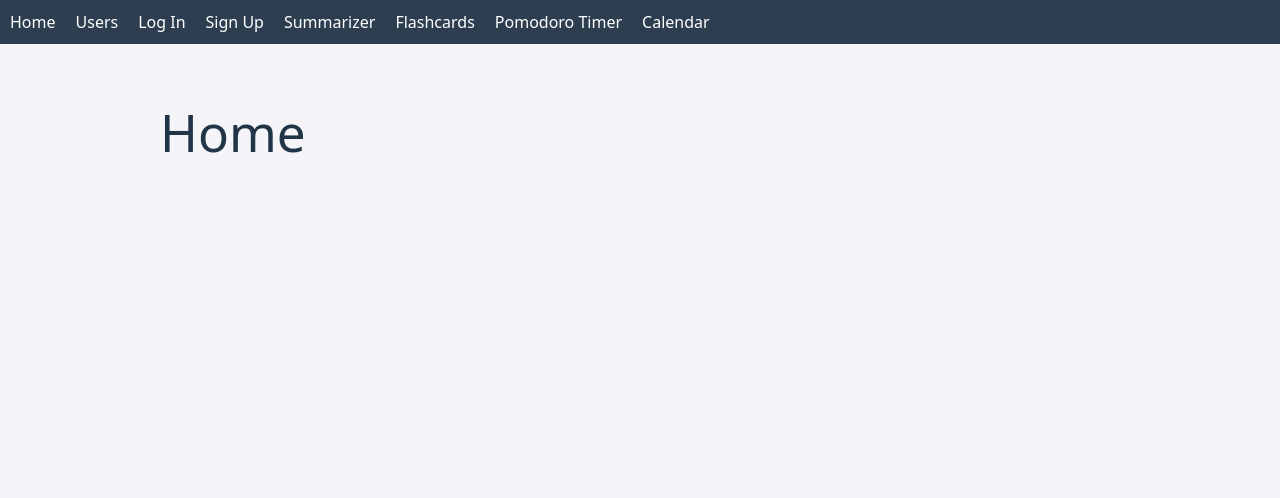
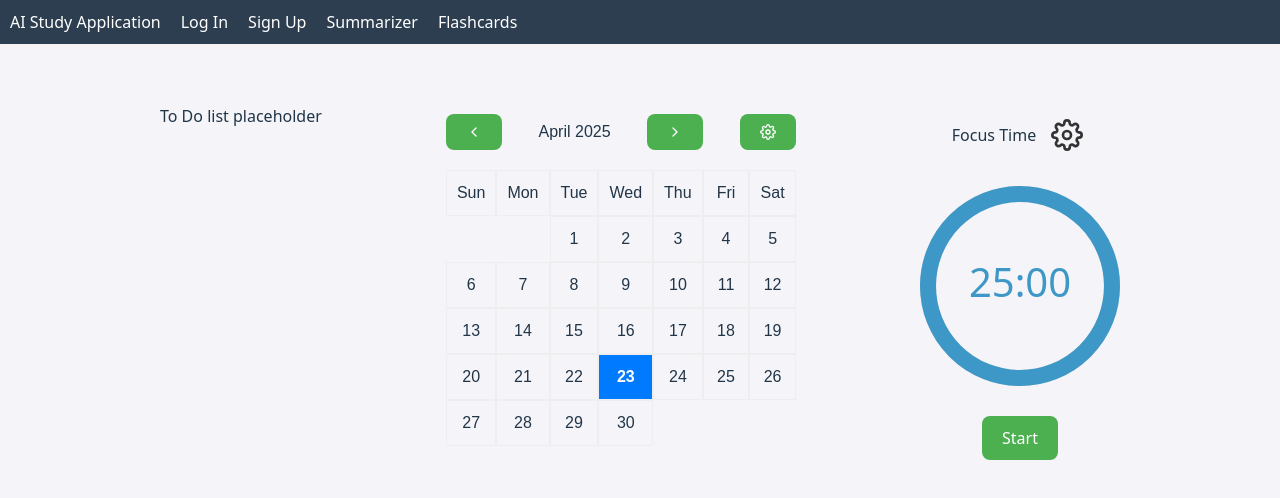
Before and after one commit to anajaneska/AI-Study-Application, a React (Vite) app in the folder Frontend/ai-study-app/: page / in a window 1280 px wide. Shown: the top 498 px of the page. Built offline with nearby package versions, Linux system fonts and the light colour scheme.

Commit message:
basic download functionality

```diff
--- a/Frontend/ai-study-app/src/App.jsx
+++ b/Frontend/ai-study-app/src/App.jsx
@@ -14,10 +14,7 @@ function App() {
     <Router>
       <nav className="navbar">
         <Link to="/" className="nav-link">
-          Home
-        </Link>
-        <Link to="/users" className="nav-link">
-          Users
+          AI Study Application
         </Link>
         <Link to="/logIn" className="nav-link">
           Log In
@@ -30,12 +27,6 @@ function App() {
         </Link>
         <Link to="/Flashcards" className="nav-link">
           Flashcards
-        </Link>
-        <Link to="/Pomodoro" className="nav-link">
-          Pomodoro Timer
-        </Link>
-        <Link to="/Calendar" className="nav-link">
-          Calendar
         </Link>
       </nav>
 
--- a/Frontend/ai-study-app/src/components/FileUpload.jsx
+++ b/Frontend/ai-study-app/src/components/FileUpload.jsx
@@ -5,6 +5,7 @@ import axios from 'axios';
 function FileUpload() {
     const [file, setFile] = useState(null);
     const [summary, setSummary] = useState('');
+    const [downloadLink, setDownloadLink] = useState(''); // Add state for the download link
     const [error, setError] = useState('');
 
     const handleFileChange = (e) => {
@@ -19,11 +20,15 @@ function FileUpload() {
             const response = await axios.post("http://localhost:8080/api/summarize/upload", formData, {
                 headers: { "Content-Type": "multipart/form-data" }
             });
+            // Set the summary if available
             setSummary(response.data.summary);
+            // Set the download link returned by the backend
+            setDownloadLink(response.data.downloadUrl);
             setError('');
         } catch (err) {
             setError("Error uploading file. Please try again.");
             setSummary('');
+            setDownloadLink(''); // Clear download link on error
         }
     };
 
@@ -32,7 +37,16 @@ function FileUpload() {
             <h2>Upload a PDF to Summarize</h2>
             <input type="file" accept="application/pdf" onChange={handleFileChange} />
             <button onClick={handleUpload}>Upload</button>
+
             {summary && <div><h3>Summary:</h3><p>{summary}</p></div>}
+            {downloadLink && (
+                <div>
+                    <h3>Download Summary:</h3>
+                    <a href={`http://localhost:8080${downloadLink}`} target="_blank" rel="noopener noreferrer">
+                        Click here to download your summary
+                    </a>
+                </div>
+            )}
             {error && <p style={{ color: "red" }}>{error}</p>}
         </div>
     );
--- a/Frontend/ai-study-app/src/pages/Home.jsx
+++ b/Frontend/ai-study-app/src/pages/Home.jsx
@@ -1,7 +1,15 @@
+import PomodoroTimer from './PomodoroTimer';
+import Calendar from './Calendar'
+import "./styling/Home.css"
+
 function Home() {
     return (
         <div className="main-content">
-            <h1>Home</h1>
+            <div>
+                To Do list placeholder
+            </div>
+            <Calendar></Calendar>
+            <PomodoroTimer></PomodoroTimer>
         </div>
     )
 }
--- /dev/null
+++ b/Frontend/ai-study-app/src/pages/styling/Home.css
@@ -0,0 +1,5 @@
+.main-content {
+    display: flex;
+    gap: 20px; /* adds space between items */
+    align-items: flex-start; /* optional: aligns items to the top */
+}
```
